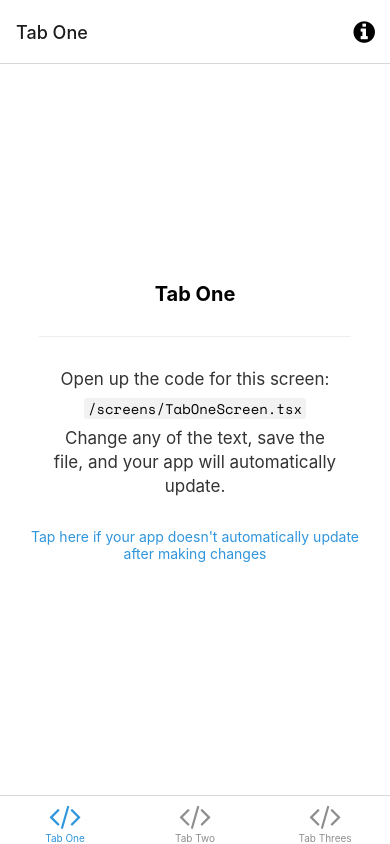
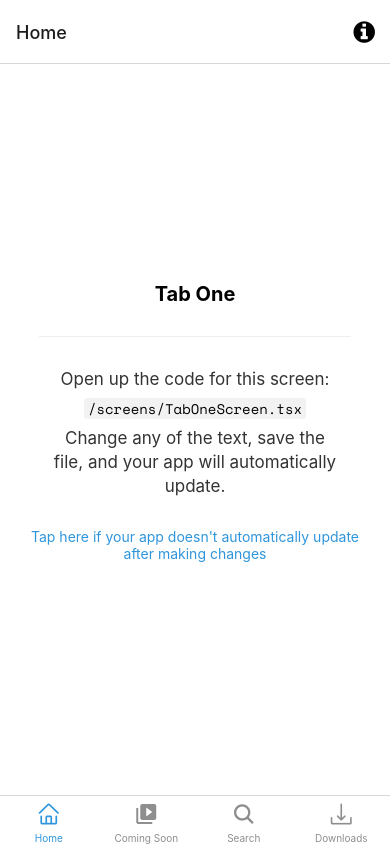
Before and after one commit to TenzinJhopee/Netflix-Mobile, a React Native app: screen /Home in a window 390 px wide. Built offline with nearby package versions, Linux system fonts and the light colour scheme; what expo-linking would draw is missing.

Commit message:
button navigation

```diff
--- a/app.json
+++ b/app.json
@@ -6,7 +6,7 @@
     "orientation": "portrait",
     "icon": "./assets/images/icon.png",
     "scheme": "myapp",
-    "userInterfaceStyle": "automatic",
+    "userInterfaceStyle": "dark",
     "splash": {
       "image": "./assets/images/splash.png",
       "resizeMode": "contain",
@@ -22,6 +22,7 @@
       "supportsTablet": true
     },
     "android": {
+      "userInterfaceStyle": "dark",
       "adaptiveIcon": {
         "foregroundImage": "./assets/images/adaptive-icon.png",
         "backgroundColor": "#ffffff"
--- a/navigation/index.tsx
+++ b/navigation/index.tsx
@@ -3,7 +3,7 @@
  * https://reactnavigation.org/docs/getting-started
  *
  */
-import { FontAwesome } from '@expo/vector-icons';
+import { FontAwesome, MaterialIcons, AntDesign, Ionicons} from '@expo/vector-icons';
 import { createBottomTabNavigator } from '@react-navigation/bottom-tabs';
 import { NavigationContainer, DefaultTheme, DarkTheme } from '@react-navigation/native';
 import { createNativeStackNavigator } from '@react-navigation/native-stack';
@@ -58,16 +58,16 @@ function BottomTabNavigator() {
 
   return (
     <BottomTab.Navigator
-      initialRouteName="TabOne"
+      initialRouteName="Home"
       screenOptions={{
         tabBarActiveTintColor: Colors[colorScheme].tint,
       }}>
       <BottomTab.Screen
-        name="TabOne"
+        name="Home"
         component={TabOneScreen}
         options={({ navigation }: RootTabScreenProps<'TabOne'>) => ({
-          title: 'Tab One',
-          tabBarIcon: ({ color }) => <TabBarIcon name="code" color={color} />,
+          title: 'Home',
+          tabBarIcon: ({ color }) => <AntDesign name="home" size={24} color={color} />,
           headerRight: () => (
             <Pressable
               onPress={() => navigation.navigate('Modal')}
@@ -85,20 +85,29 @@ function BottomTabNavigator() {
         })}
       />
       <BottomTab.Screen
-        name="TabTwo"
+        name="Coming_Soon"
         component={TabTwoScreen}
         options={{
-          title: 'Tab Two',
-          tabBarIcon: ({ color }) => <TabBarIcon name="code" color={color} />,
+          title: 'Coming Soon',
+          tabBarIcon: ({ color }) => <MaterialIcons name="video-library" color={color} size={24}/>,
         }}
       />
 
       <BottomTab.Screen
-        name="TabThree"
+        name="Search"
         component={TabTwoScreen}
         options={{
-          title: 'Tab Threes',
-          tabBarIcon: ({ color }) => <TabBarIcon name="code" color={color} />,
+          title: 'Search',
+          tabBarIcon: ({ color }) => <Ionicons name="search" color={color} size={24}/>,
+        }}
+      />
+
+      <BottomTab.Screen
+        name="Download"
+        component={TabTwoScreen}
+        options={{
+          title: 'Downloads',
+          tabBarIcon: ({ color }) => <AntDesign name="download" color={color} size={24}/>,
         }}
       />
 
--- a/types.tsx
+++ b/types.tsx
@@ -25,8 +25,10 @@ export type RootStackScreenProps<Screen extends keyof RootStackParamList> = Nati
 >;
 
 export type RootTabParamList = {
-  TabOne: undefined;
-  TabTwo: undefined;
+  Home: undefined;
+  Coming_Soon: undefined;
+  Search: undefined;
+  Download: undefined;
 };
 
 export type RootTabScreenProps<Screen extends keyof RootTabParamList> = CompositeScreenProps<
```
